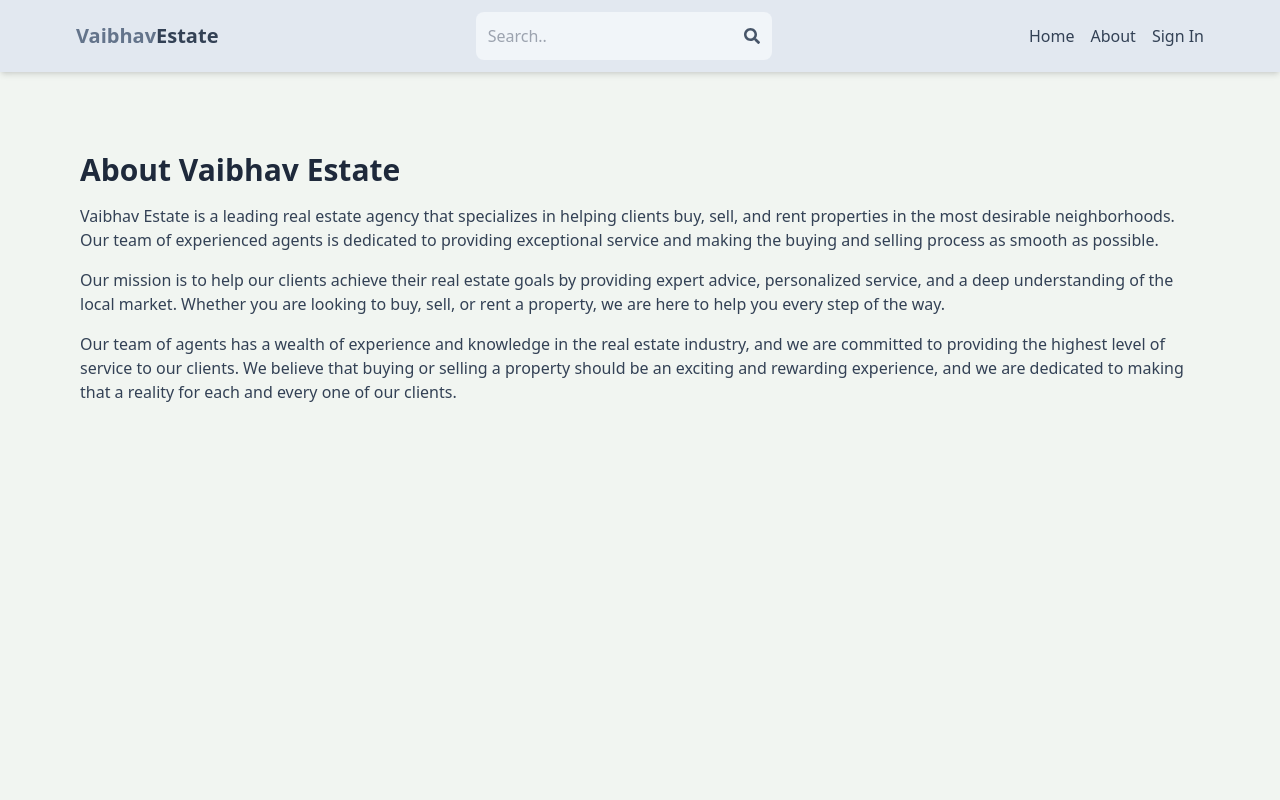
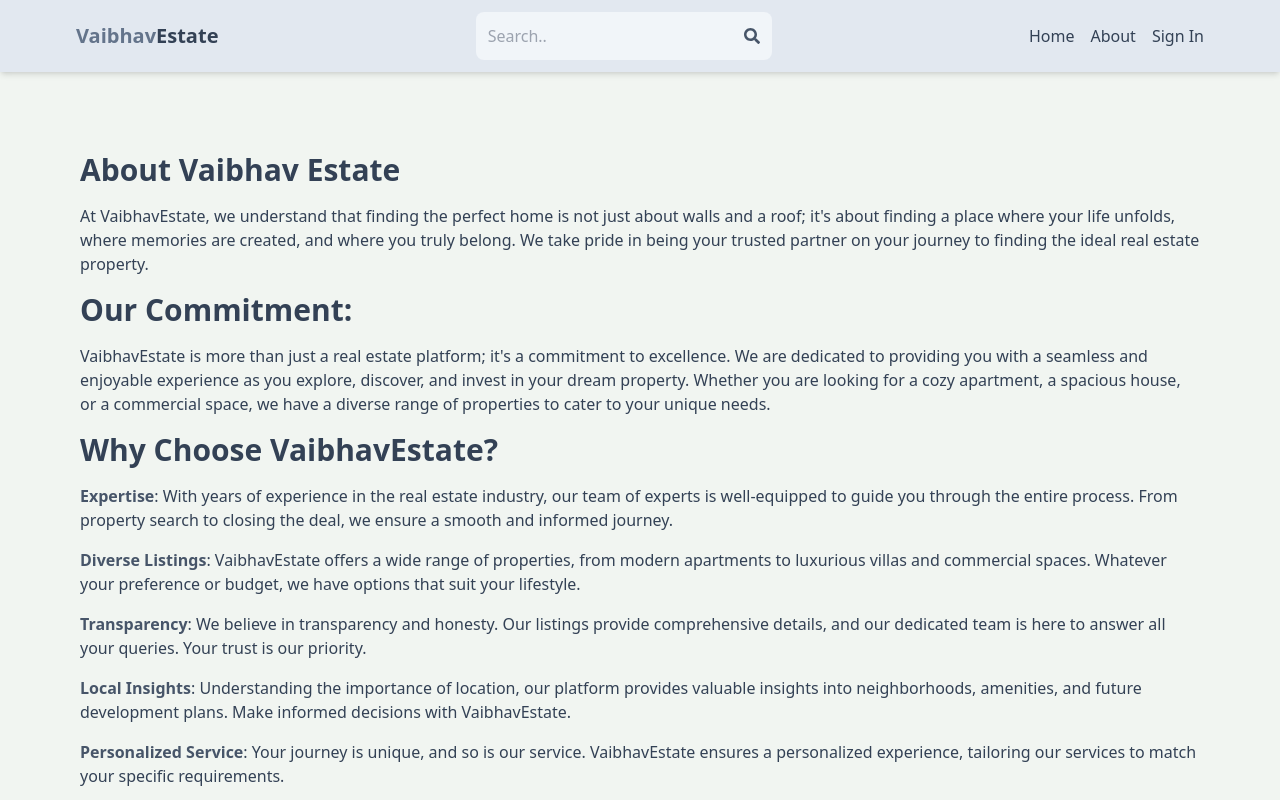
Before and after one commit to BLACKPANTHER11544/RealEstate, a React (Vite) app in the folder client/: page /about in a window 1280 px wide. Shown: the top 800 px of the page. Built offline with nearby package versions, Linux system fonts and the light colour scheme.

Commit message:
updated About page

```diff
--- a/client/src/pages/About.jsx
+++ b/client/src/pages/About.jsx
@@ -4,30 +4,76 @@ export default function About() {
   return (
     <>
       <div className="py-20 px-4 max-w-6xl mx-auto">
-        <h1 className="text-3xl font-bold mb-4 text-slate-800">
+        <h1 className="text-3xl font-bold mb-4 text-slate-700">
           About Vaibhav Estate
         </h1>
         <p className="mb-4 text-slate-700">
-          Vaibhav Estate is a leading real estate agency that specializes in
-          helping clients buy, sell, and rent properties in the most desirable
-          neighborhoods. Our team of experienced agents is dedicated to
-          providing exceptional service and making the buying and selling
-          process as smooth as possible.
+          At VaibhavEstate, we understand that finding the perfect home is not
+          just about walls and a roof; it's about finding a place where your
+          life unfolds, where memories are created, and where you truly belong.
+          We take pride in being your trusted partner on your journey to finding
+          the ideal real estate property.
         </p>
+        <h4 className="text-3xl font-bold mb-4 text-slate-700">
+          Our Commitment:
+        </h4>
         <p className="mb-4 text-slate-700">
-          Our mission is to help our clients achieve their real estate goals by
-          providing expert advice, personalized service, and a deep
-          understanding of the local market. Whether you are looking to buy,
-          sell, or rent a property, we are here to help you every step of the
-          way.
+          VaibhavEstate is more than just a real estate platform; it's a
+          commitment to excellence. We are dedicated to providing you with a
+          seamless and enjoyable experience as you explore, discover, and invest
+          in your dream property. Whether you are looking for a cozy apartment,
+          a spacious house, or a commercial space, we have a diverse range of
+          properties to cater to your unique needs.
         </p>
-        <p className="mb-4 text-slate-700">
-          Our team of agents has a wealth of experience and knowledge in the
-          real estate industry, and we are committed to providing the highest
-          level of service to our clients. We believe that buying or selling a
-          property should be an exciting and rewarding experience, and we are
-          dedicated to making that a reality for each and every one of our
-          clients.
+        <h4 className="text-3xl font-bold mb-4 text-slate-700">
+          Why Choose VaibhavEstate?
+        </h4>
+
+        <ol>
+          <li className="mb-4 text-slate-700">
+            <span className="font-bold my-1 text-slate-600">Expertise</span>:
+            With years of experience in the real estate industry, our team of
+            experts is well-equipped to guide you through the entire process.
+            From property search to closing the deal, we ensure a smooth and
+            informed journey.
+          </li>
+          <li className="mb-4 text-slate-700">
+            <span className="font-bold my-1 text-slate-600">
+              Diverse Listings
+            </span>
+            : VaibhavEstate offers a wide range of properties, from modern
+            apartments to luxurious villas and commercial spaces. Whatever your
+            preference or budget, we have options that suit your lifestyle.
+          </li>
+          <li className="mb-4 text-slate-700">
+            <span className="font-bold my-1 text-slate-600">Transparency</span>:
+            We believe in transparency and honesty. Our listings provide
+            comprehensive details, and our dedicated team is here to answer all
+            your queries. Your trust is our priority.
+          </li>
+          <li className="mb-4 text-slate-700">
+            <span className="font-bold my-1 text-slate-600">
+              Local Insights
+            </span>
+            : Understanding the importance of location, our platform provides
+            valuable insights into neighborhoods, amenities, and future
+            development plans. Make informed decisions with VaibhavEstate.
+          </li>
+          <li className="mb-4 text-slate-700">
+            <span className="font-bold my-1 text-slate-600">
+              Personalized Service
+            </span>
+            : Your journey is unique, and so is our service. VaibhavEstate
+            ensures a personalized experience, tailoring our services to match
+            your specific requirements.
+          </li>
+        </ol>
+
+        <p className="mt-10 text-slate-700  text-center ">
+          Explore VaibhavEstate. Your dream home is just a click away!
+        </p>
+        <p className="mt-10 text-slate-700 font-bold text-lg text-center">
+          &copy; 2024 VaibhavEstate. Created With ♥
         </p>
       </div>
     </>
```
